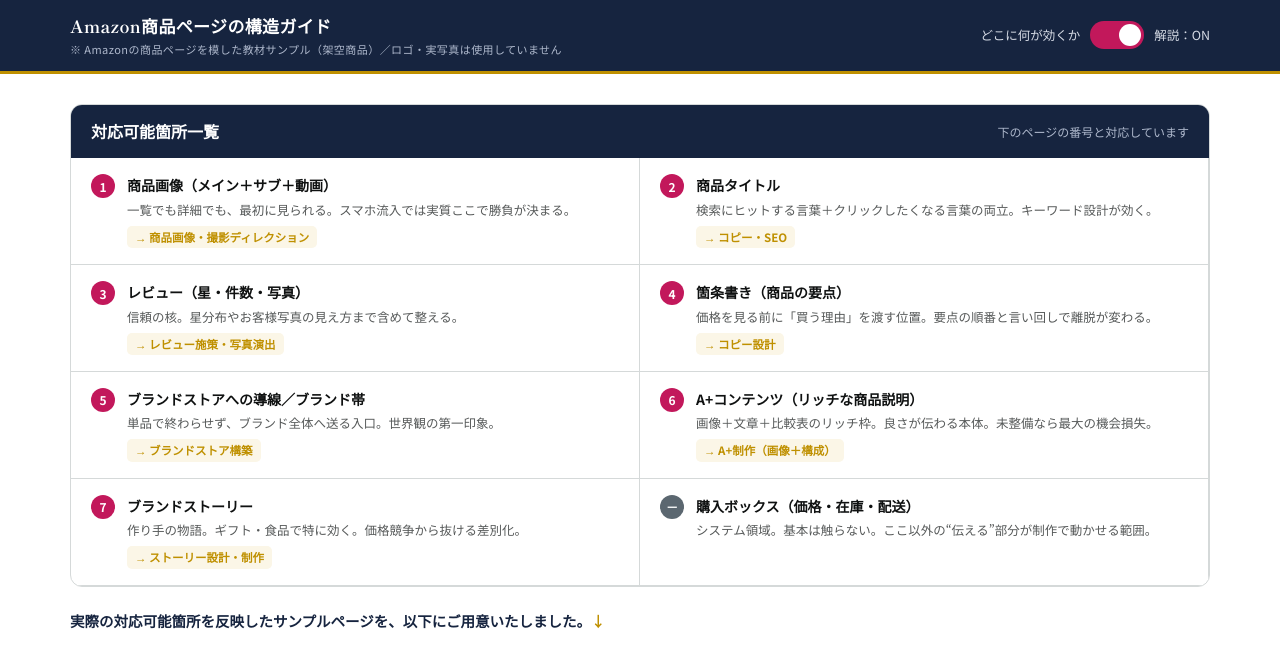
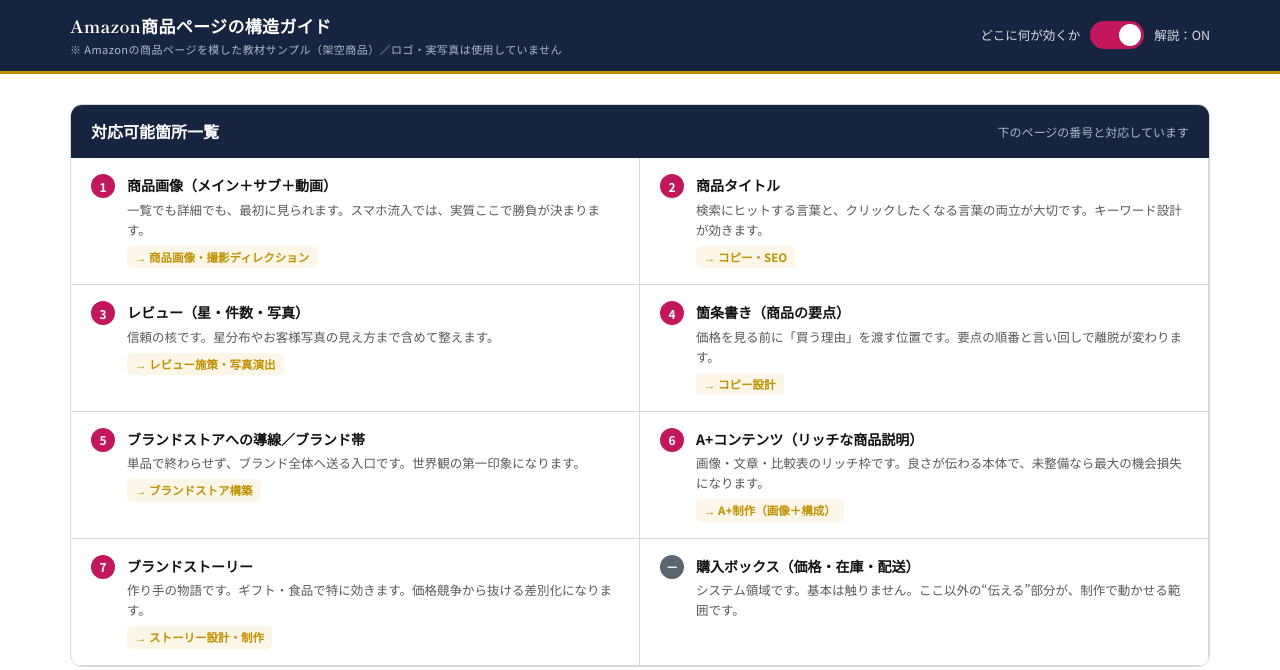
Before and after one commit to hohoho-f/design, a plain HTML site: page index.html in a window 1280 px wide. Shown: the top 670 px of the page. Drawn offline with Linux system fonts and the light colour scheme.

Commit message:
Add files via upload

```diff
--- a/index.html
+++ b/index.html
@@ -221,14 +221,14 @@
   <div class="legend-card">
     <div class="lh">対応可能箇所一覧 <span>下のページの番号と対応しています</span></div>
     <div class="legend-grid">
-      <div class="leg"><div class="no">1</div><div><h5>商品画像（メイン＋サブ＋動画）</h5><p>一覧でも詳細でも、最初に見られる。スマホ流入では実質ここで勝負が決まる。</p><span class="do">→ 商品画像・撮影ディレクション</span></div></div>
-      <div class="leg"><div class="no">2</div><div><h5>商品タイトル</h5><p>検索にヒットする言葉＋クリックしたくなる言葉の両立。キーワード設計が効く。</p><span class="do">→ コピー・SEO</span></div></div>
-      <div class="leg"><div class="no">3</div><div><h5>レビュー（星・件数・写真）</h5><p>信頼の核。星分布やお客様写真の見え方まで含めて整える。</p><span class="do">→ レビュー施策・写真演出</span></div></div>
-      <div class="leg"><div class="no">4</div><div><h5>箇条書き（商品の要点）</h5><p>価格を見る前に「買う理由」を渡す位置。要点の順番と言い回しで離脱が変わる。</p><span class="do">→ コピー設計</span></div></div>
-      <div class="leg"><div class="no">5</div><div><h5>ブランドストアへの導線／ブランド帯</h5><p>単品で終わらせず、ブランド全体へ送る入口。世界観の第一印象。</p><span class="do">→ ブランドストア構築</span></div></div>
-      <div class="leg"><div class="no">6</div><div><h5>A+コンテンツ（リッチな商品説明）</h5><p>画像＋文章＋比較表のリッチ枠。良さが伝わる本体。未整備なら最大の機会損失。</p><span class="do">→ A+制作（画像＋構成）</span></div></div>
-      <div class="leg"><div class="no">7</div><div><h5>ブランドストーリー</h5><p>作り手の物語。ギフト・食品で特に効く。価格競争から抜ける差別化。</p><span class="do">→ ストーリー設計・制作</span></div></div>
-      <div class="leg fixed"><div class="no">－</div><div><h5>購入ボックス（価格・在庫・配送）</h5><p>システム領域。基本は触らない。ここ以外の“伝える”部分が制作で動かせる範囲。</p></div></div>
+      <div class="leg"><div class="no">1</div><div><h5>商品画像（メイン＋サブ＋動画）</h5><p>一覧でも詳細でも、最初に見られます。スマホ流入では、実質ここで勝負が決まります。</p><span class="do">→ 商品画像・撮影ディレクション</span></div></div>
+      <div class="leg"><div class="no">2</div><div><h5>商品タイトル</h5><p>検索にヒットする言葉と、クリックしたくなる言葉の両立が大切です。キーワード設計が効きます。</p><span class="do">→ コピー・SEO</span></div></div>
+      <div class="leg"><div class="no">3</div><div><h5>レビュー（星・件数・写真）</h5><p>信頼の核です。星分布やお客様写真の見え方まで含めて整えます。</p><span class="do">→ レビュー施策・写真演出</span></div></div>
+      <div class="leg"><div class="no">4</div><div><h5>箇条書き（商品の要点）</h5><p>価格を見る前に「買う理由」を渡す位置です。要点の順番と言い回しで離脱が変わります。</p><span class="do">→ コピー設計</span></div></div>
+      <div class="leg"><div class="no">5</div><div><h5>ブランドストアへの導線／ブランド帯</h5><p>単品で終わらせず、ブランド全体へ送る入口です。世界観の第一印象になります。</p><span class="do">→ ブランドストア構築</span></div></div>
+      <div class="leg"><div class="no">6</div><div><h5>A+コンテンツ（リッチな商品説明）</h5><p>画像・文章・比較表のリッチ枠です。良さが伝わる本体で、未整備なら最大の機会損失になります。</p><span class="do">→ A+制作（画像＋構成）</span></div></div>
+      <div class="leg"><div class="no">7</div><div><h5>ブランドストーリー</h5><p>作り手の物語です。ギフト・食品で特に効きます。価格競争から抜ける差別化になります。</p><span class="do">→ ストーリー設計・制作</span></div></div>
+      <div class="leg fixed"><div class="no">－</div><div><h5>購入ボックス（価格・在庫・配送）</h5><p>システム領域です。基本は触りません。ここ以外の“伝える”部分が、制作で動かせる範囲です。</p></div></div>
     </div>
   </div>
 </div>
@@ -433,14 +433,14 @@
   <div class="legend-card">
     <div class="lh">対応可能箇所一覧 <span>ページ上の番号と対応しています</span></div>
     <div class="legend-grid">
-      <div class="leg"><div class="no">1</div><div><h5>商品画像（メイン＋サブ＋動画）</h5><p>一覧でも詳細でも、最初に見られる。スマホ流入では実質ここで勝負が決まる。</p><span class="do">→ 商品画像・撮影ディレクション</span></div></div>
-      <div class="leg"><div class="no">2</div><div><h5>商品タイトル</h5><p>検索にヒットする言葉＋クリックしたくなる言葉の両立。キーワード設計が効く。</p><span class="do">→ コピー・SEO</span></div></div>
-      <div class="leg"><div class="no">3</div><div><h5>レビュー（星・件数・写真）</h5><p>信頼の核。星分布やお客様写真の見え方まで含めて整える。</p><span class="do">→ レビュー施策・写真演出</span></div></div>
-      <div class="leg"><div class="no">4</div><div><h5>箇条書き（商品の要点）</h5><p>価格を見る前に「買う理由」を渡す位置。要点の順番と言い回しで離脱が変わる。</p><span class="do">→ コピー設計</span></div></div>
-      <div class="leg"><div class="no">5</div><div><h5>ブランドストアへの導線／ブランド帯</h5><p>単品で終わらせず、ブランド全体へ送る入口。世界観の第一印象。</p><span class="do">→ ブランドストア構築</span></div></div>
-      <div class="leg"><div class="no">6</div><div><h5>A+コンテンツ（リッチな商品説明）</h5><p>画像＋文章＋比較表のリッチ枠。良さが伝わる本体。未整備なら最大の機会損失。</p><span class="do">→ A+制作（画像＋構成）</span></div></div>
-      <div class="leg"><div class="no">7</div><div><h5>ブランドストーリー</h5><p>作り手の物語。ギフト・食品で特に効く。価格競争から抜ける差別化。</p><span class="do">→ ストーリー設計・制作</span></div></div>
-      <div class="leg fixed"><div class="no">－</div><div><h5>購入ボックス（価格・在庫・配送）</h5><p>システム領域。基本は触らない。ここ以外の“伝える”部分が制作で動かせる範囲。</p></div></div>
+      <div class="leg"><div class="no">1</div><div><h5>商品画像（メイン＋サブ＋動画）</h5><p>一覧でも詳細でも、最初に見られます。スマホ流入では、実質ここで勝負が決まります。</p><span class="do">→ 商品画像・撮影ディレクション</span></div></div>
+      <div class="leg"><div class="no">2</div><div><h5>商品タイトル</h5><p>検索にヒットする言葉と、クリックしたくなる言葉の両立が大切です。キーワード設計が効きます。</p><span class="do">→ コピー・SEO</span></div></div>
+      <div class="leg"><div class="no">3</div><div><h5>レビュー（星・件数・写真）</h5><p>信頼の核です。星分布やお客様写真の見え方まで含めて整えます。</p><span class="do">→ レビュー施策・写真演出</span></div></div>
+      <div class="leg"><div class="no">4</div><div><h5>箇条書き（商品の要点）</h5><p>価格を見る前に「買う理由」を渡す位置です。要点の順番と言い回しで離脱が変わります。</p><span class="do">→ コピー設計</span></div></div>
+      <div class="leg"><div class="no">5</div><div><h5>ブランドストアへの導線／ブランド帯</h5><p>単品で終わらせず、ブランド全体へ送る入口です。世界観の第一印象になります。</p><span class="do">→ ブランドストア構築</span></div></div>
+      <div class="leg"><div class="no">6</div><div><h5>A+コンテンツ（リッチな商品説明）</h5><p>画像・文章・比較表のリッチ枠です。良さが伝わる本体で、未整備なら最大の機会損失になります。</p><span class="do">→ A+制作（画像＋構成）</span></div></div>
+      <div class="leg"><div class="no">7</div><div><h5>ブランドストーリー</h5><p>作り手の物語です。ギフト・食品で特に効きます。価格競争から抜ける差別化になります。</p><span class="do">→ ストーリー設計・制作</span></div></div>
+      <div class="leg fixed"><div class="no">－</div><div><h5>購入ボックス（価格・在庫・配送）</h5><p>システム領域です。基本は触りません。ここ以外の“伝える”部分が、制作で動かせる範囲です。</p></div></div>
     </div>
   </div>
 </div>
```
